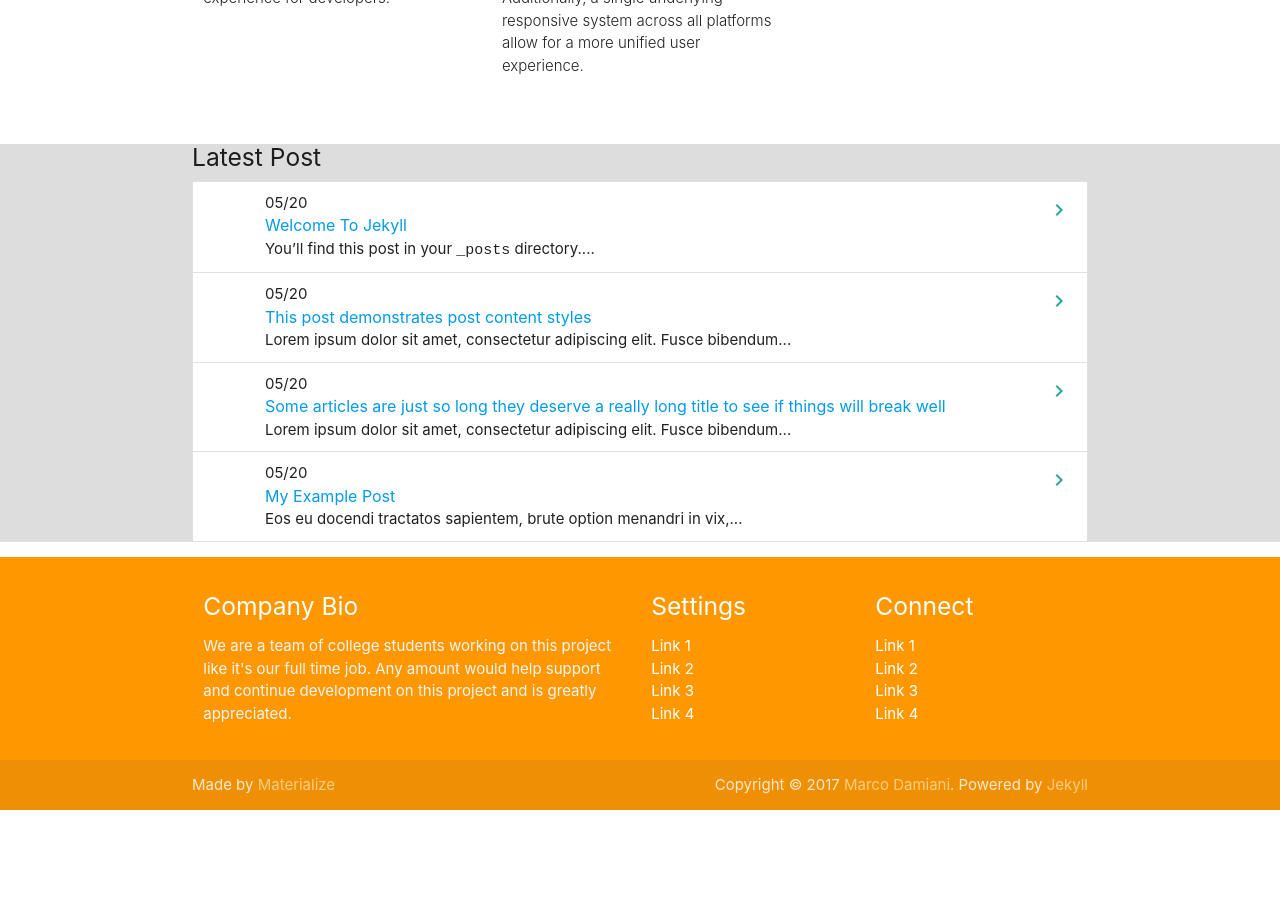
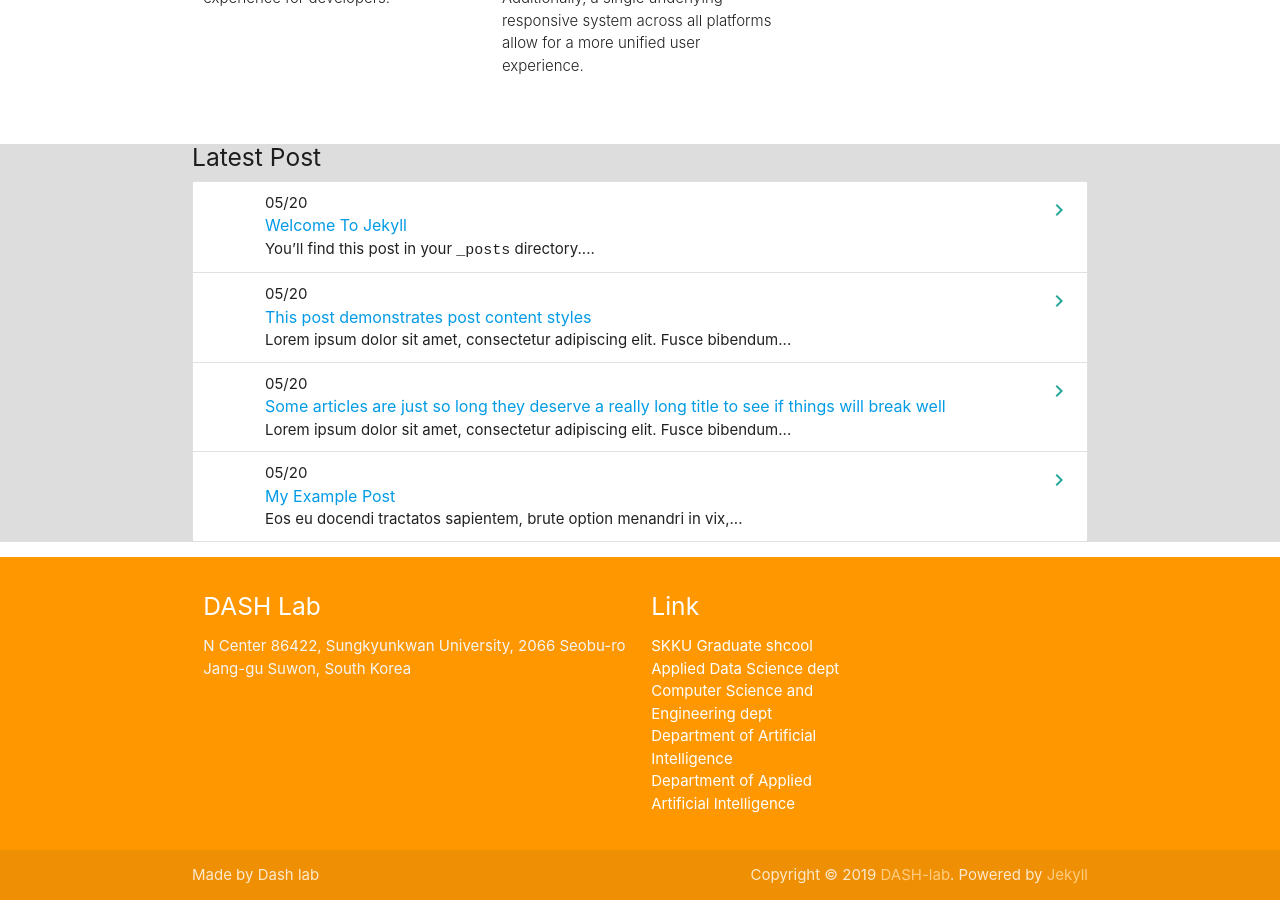
Before and after one commit to s00ne/s00ne.github.io, a Jekyll site: the page built from index.md, in a window 1280 px wide and 900 px high, scrolled down 827 px. Built offline with Jekyll 4.4.1, drawn with Linux system fonts in a browser that asks for light colours; nearby versions of some CDN libraries; library files that are not in the unit come from our copies; before the commit the page ends 1637 px from its top, so only the background shows below that.

Commit message:
Update footer.html

```diff
--- a/_includes/footer.html
+++ b/_includes/footer.html
@@ -2,25 +2,17 @@
     <div class="container">
       <div class="row">
         <div class="col l6 s12">
-          <h5 class="white-text">Company Bio</h5>
-          <p class="grey-text text-lighten-4">We are a team of college students working on this project like it's our full time job. Any amount would help support and continue development on this project and is greatly appreciated.</p>
+          <h5 class="white-text">DASH Lab</h5>
+          <p class="grey-text text-lighten-4">N Center 86422, Sungkyunkwan University, 2066 Seobu-ro Jang-gu Suwon, South Korea</p>
         </div>
         <div class="col l3 s12">
-          <h5 class="white-text">Settings</h5>
+          <h5 class="white-text">Link</h5>
           <ul>
-            <li><a class="white-text" href="#!">Link 1</a></li>
-            <li><a class="white-text" href="#!">Link 2</a></li>
-            <li><a class="white-text" href="#!">Link 3</a></li>
-            <li><a class="white-text" href="#!">Link 4</a></li>
-          </ul>
-        </div>
-        <div class="col l3 s12">
-          <h5 class="white-text">Connect</h5>
-          <ul>
-            <li><a class="white-text" href="#!">Link 1</a></li>
-            <li><a class="white-text" href="#!">Link 2</a></li>
-            <li><a class="white-text" href="#!">Link 3</a></li>
-            <li><a class="white-text" href="#!">Link 4</a></li>
+            <li><a class="white-text" href="https://gradschool.skku.edu/grad/">SKKU Graduate shcool</a></li>
+            <li><a class="white-text" href="https://sci-cube.skku.edu/sci-cube/index.do">Applied Data Science dept</a></li>
+            <li><a class="white-text" href="https://cs.skku.edu/">Computer Science and Engineering dept</a></li>
+            <li><a class="white-text" href="https://ai.skku.edu/ai/index.do">Department of Artificial Intelligence</a></li>
+            <li><a class="white-text" href="https://skb.skku.edu/skkuaai/index.do">Department of Applied Artificial Intelligence</a></li>
           </ul>
         </div>
       </div>
@@ -28,9 +20,9 @@
     <div class="footer-copyright">
         <div class="container">
             <div>
-                Made by <a target="_blank" class="orange-text text-lighten-3" href="http://materializecss.com">Materialize</a>
+                Made by Dash lab</a>
                 <span style="text-align: right; float: right">
-                Copyright © 2017 <a href="http://www.panoramedia.it" class="orange-text text-lighten-3">Marco Damiani</a>. Powered by <a target="_blank" href="http://jekyllrb.com/" class="orange-text text-lighten-3">Jekyll</a>
+                Copyright © 2019 <a href="http://www.panoramedia.it" class="orange-text text-lighten-3">DASH-lab</a>. Powered by <a target="_blank" href="http://jekyllrb.com/" class="orange-text text-lighten-3">Jekyll</a>
                 </span>
             </div>
         </div>
```
